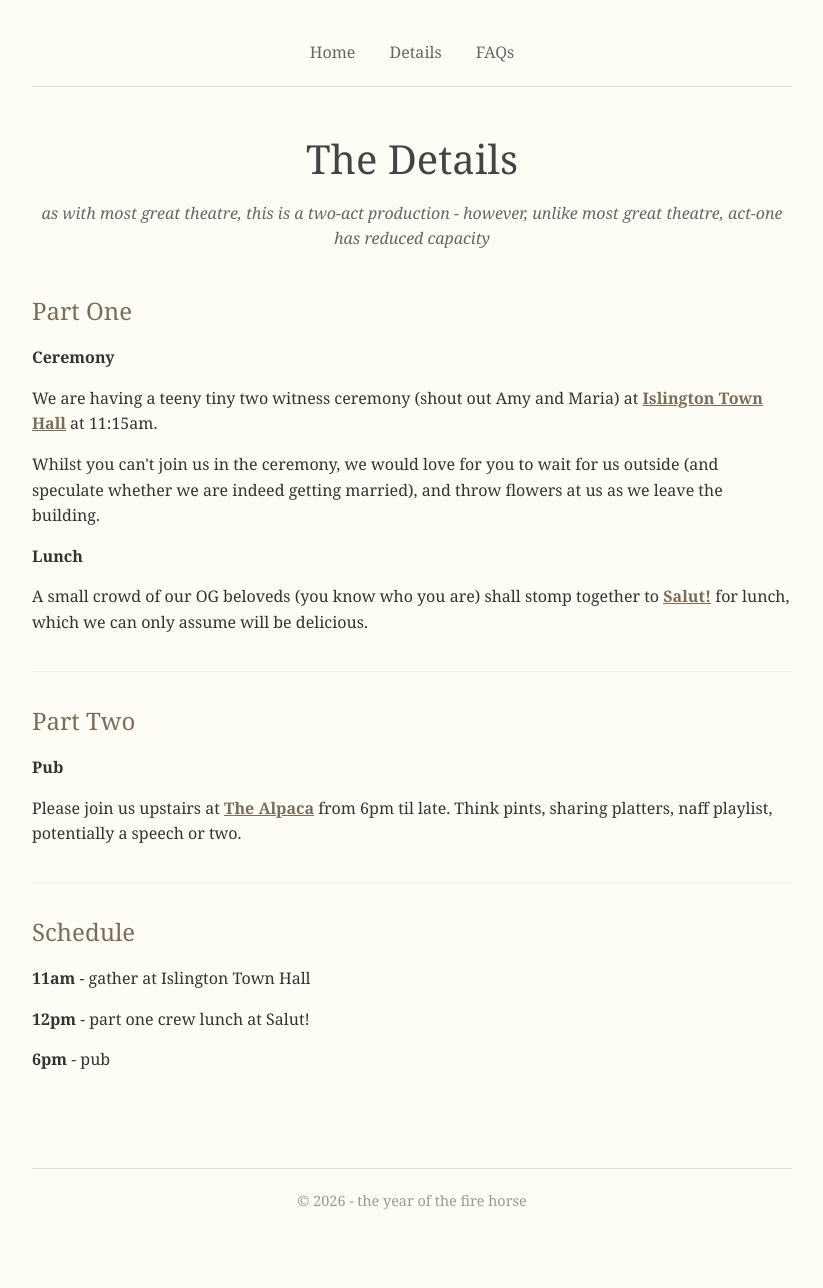
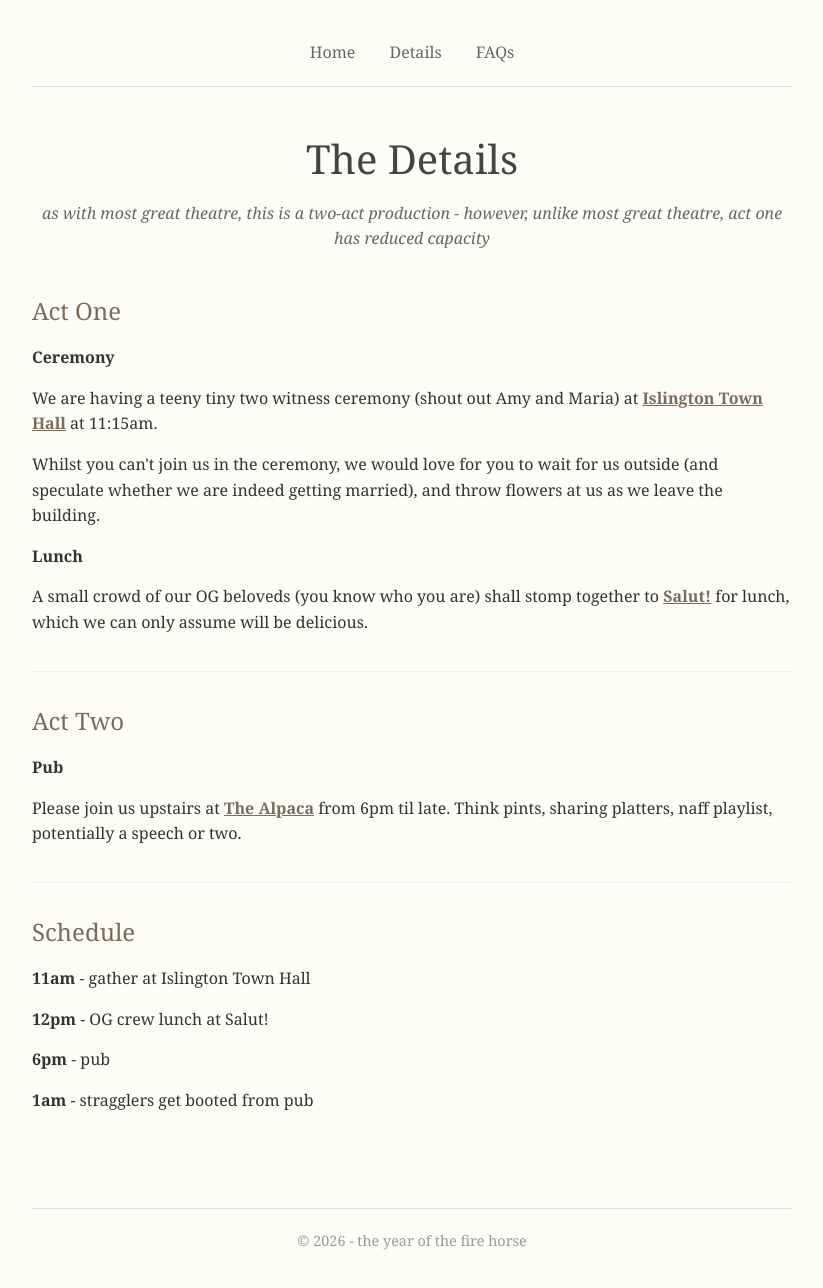
Before and after one commit to CEardley/chamelia-wedding, a Jekyll site: the page built from details.md, in a window 1280 px wide. Shown: the whole page, without its empty margins (228-1051 px from the left). Built offline with Jekyll 4.4.1, drawn with Linux system fonts in a browser that asks for light colours; before the commit the page ends 1247 px from its top, so only the background shows below that.

Commit message:
final touches

```diff
--- a/details.md
+++ b/details.md
@@ -5,10 +5,10 @@ title: Details
 
 # The Details
 
-<p class="subtitle">as with most great theatre, this is a two-act production - however, unlike most great theatre, act-one has reduced capacity</p>
+<p class="subtitle">as with most great theatre, this is a two-act production - however, unlike most great theatre, act one has reduced capacity</p>
 
 <div class="section">
-<h2>Part One</h2>
+<h2>Act One</h2>
 
 <p><strong>Ceremony</strong></p>
 
@@ -22,7 +22,7 @@ title: Details
 </div>
 
 <div class="section">
-<h2>Part Two</h2>
+<h2>Act Two</h2>
 
 <p><strong>Pub</strong></p>
 
@@ -34,7 +34,9 @@ title: Details
 
 <p><strong>11am</strong> - gather at Islington Town Hall</p>
 
-<p><strong>12pm</strong> - part one crew lunch at Salut!</p>
+<p><strong>12pm</strong> - OG crew lunch at Salut!</p>
 
 <p><strong>6pm</strong> - pub</p>
+
+<p><strong>1am</strong> - stragglers get booted from pub</p>
 </div>
```
Also changed, not shown: faqs.md (+2 -2 lines).
